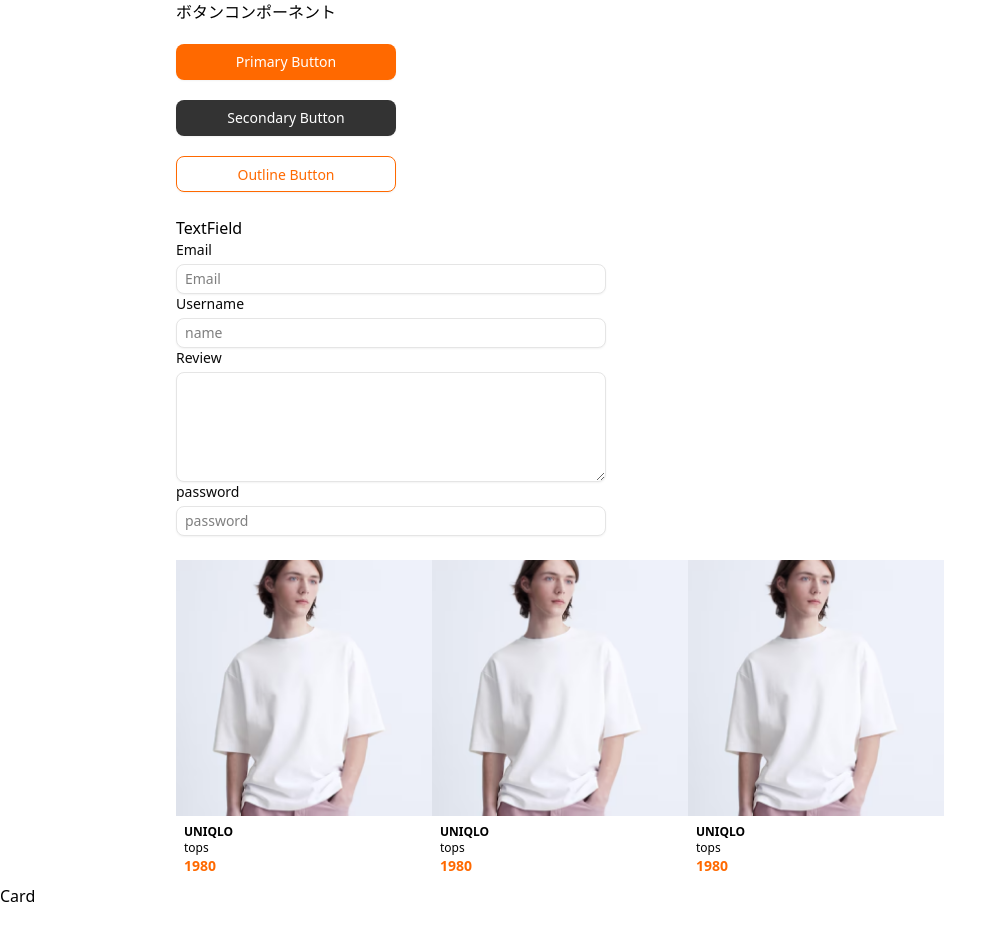
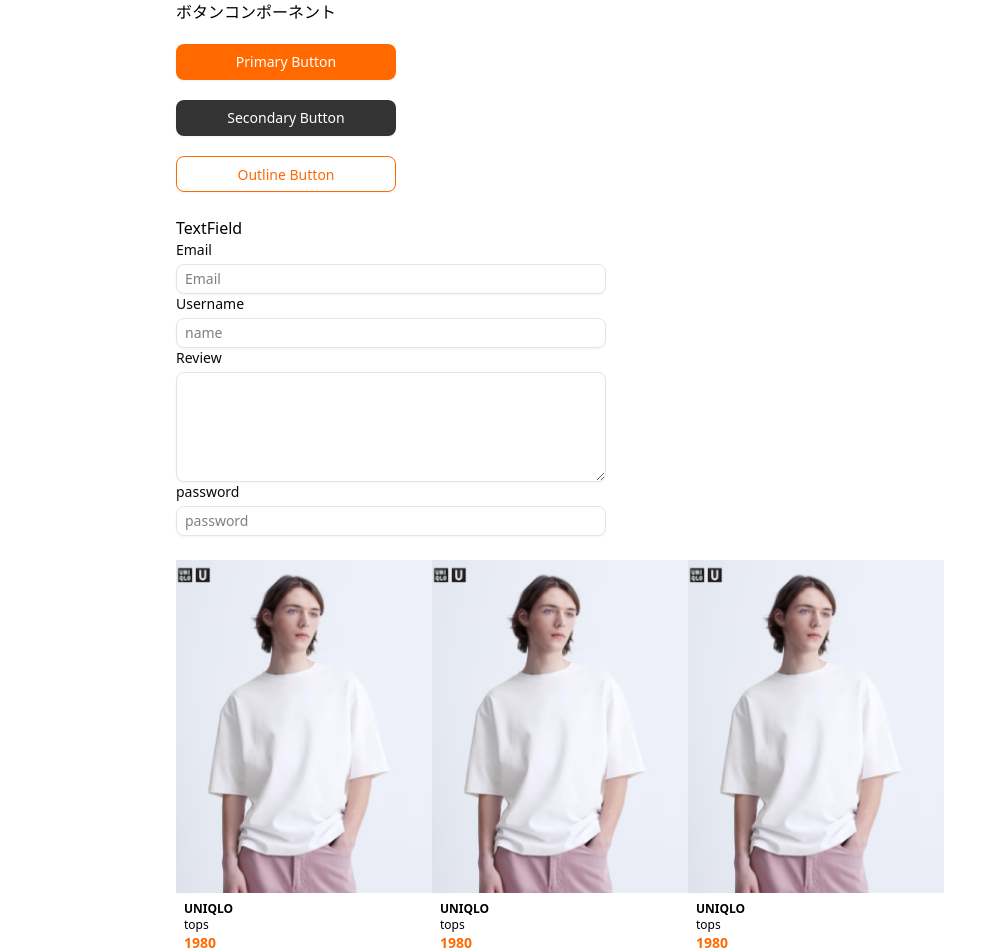
Before and after one commit to nobyn0312/issun_2, a Next.js app: page / in a window 1280 px wide. Shown: the top 952 px of the page, without its empty margins (0-1006 px from the left). Before the commit the page ends 908 px from the top, so only its background shows below. Built offline with nearby package versions, Linux system fonts and the light colour scheme; what tailwind-animate would draw is missing.

Commit message:
itemcardの比率調整

```diff
--- a/src/components/shared/ItemCard/item-card.tsx
+++ b/src/components/shared/ItemCard/item-card.tsx
@@ -24,7 +24,7 @@
 			}}
 		>
 			<div
-				style={{ position: "relative", width: "100%", aspectRatio: "1 / 1" }}
+				style={{ position: "relative", width: "100%", aspectRatio: "1 / 1.3" }}
 			>
 				<Image
 					src={imageSrc}
```
